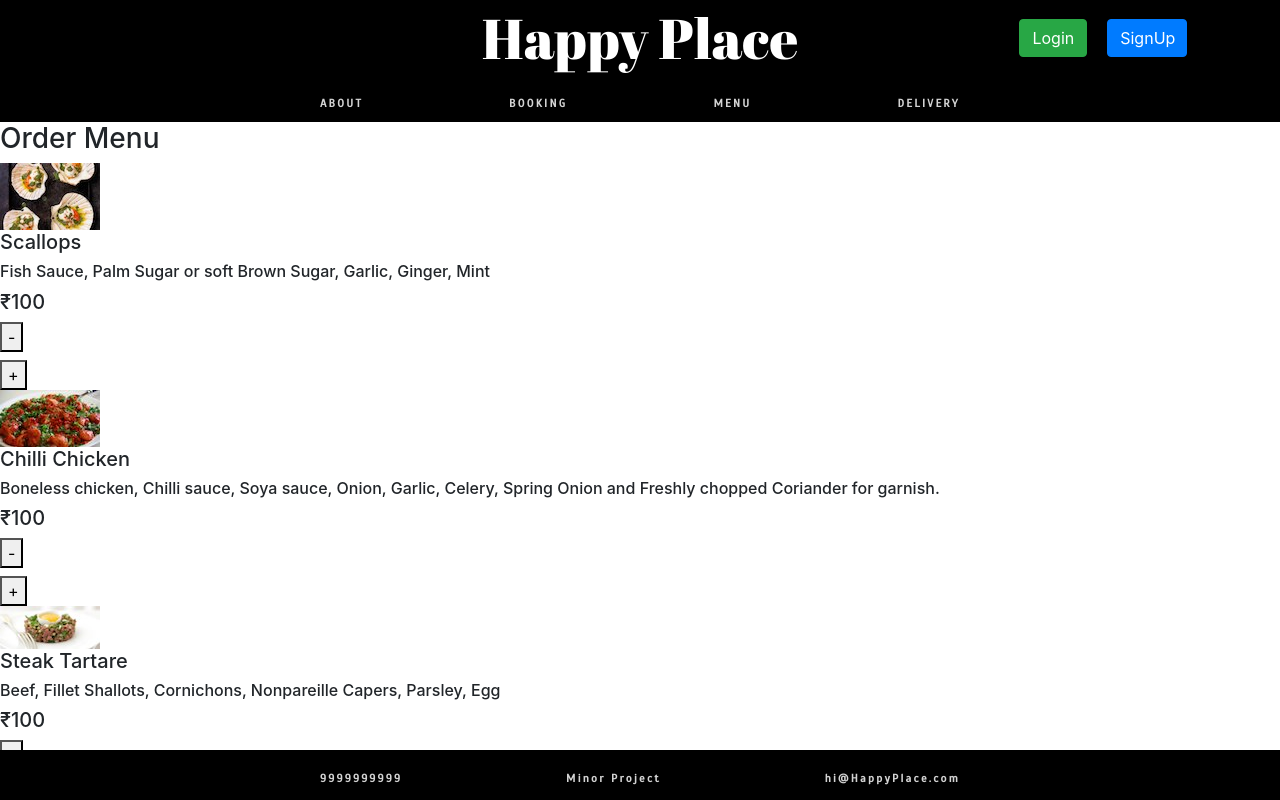
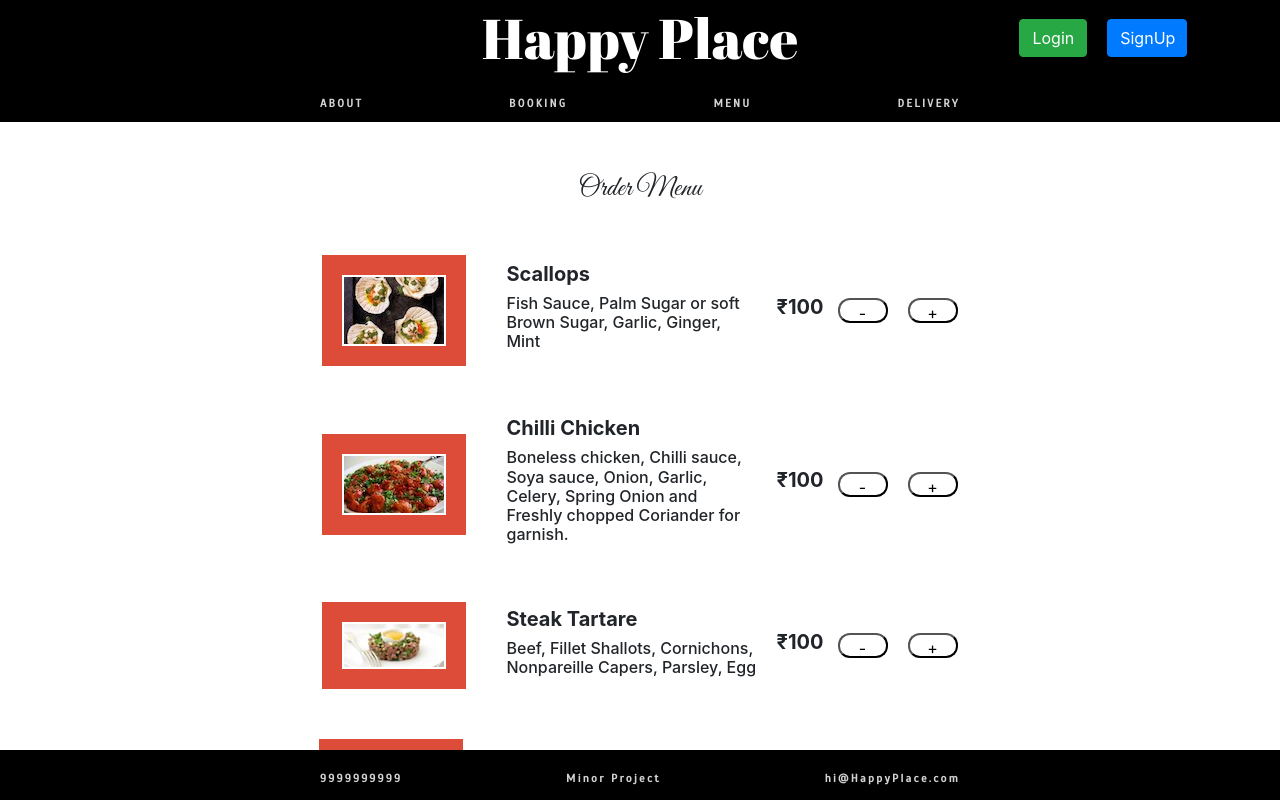
Before and after one commit to anand0540/HappyPlace, an Angular app: page /delivery in a window 1280 px wide. Built offline with nearby package versions, Linux system fonts and the light colour scheme; a web font is replaced by a local one.

Commit message:
addto cart stylised

```diff
--- a/src/app/delivery/add-to-cart/add-to-cart.component.html
+++ b/src/app/delivery/add-to-cart/add-to-cart.component.html
@@ -1,40 +1,40 @@
-<h3 className="orderMenu--intro">Order Menu</h3>
-				<div className="orderMenu">
-					<div className="orderMenu__container">
-						<div className="orderMenu--item">
+<h3 class="orderMenu--intro">Order Menu</h3>
+				<div class="orderMenu">
+					<div class="orderMenu__container">
+						<div class="orderMenu--item">
 							<img
-								className="orderMenu--item--thumb"
+								class="orderMenu--item--thumb"
 								src="assets/1.jpg"
 								alt="scallops"
 							/>
-							<div className="orderMenu--item--info">
-								<h5 className="orderMenu--item--info1">Scallops</h5>
-								<h6 className="orderMenu--item--info2">
+							<div class="orderMenu--item--info">
+								<h5 class="orderMenu--item--info1">Scallops</h5>
+								<h6 class="orderMenu--item--info2">
 									Fish Sauce, Palm Sugar or soft Brown Sugar, Garlic, Ginger,
 									Mint
 								</h6>
 							</div>
-							<h5 className="orderMenu--item--price">₹100</h5>
-							<div className="orderMenu--item--qtyContainer">
+							<h5 class="orderMenu--item--price">₹100</h5>
+							<div class="orderMenu--item--qtyContainer">
 								<button
-									className="orderMenu--item--buttonLess"
+									class="orderMenu--item--buttonLess"
 								>
 									-
 								</button>
 								<!-- <button
-									className="orderMenu--item--buttonLess"
+									class="orderMenu--item--buttonLess"
 									onClick={() => this.decreaseQty(1)}
 								>
 									-
 								</button> -->
-								<h6 className="orderMenu--item--h6"></h6>
+								<h6 class="orderMenu--item--h6"></h6>
 								<button
-									className="orderMenu--item--buttonMore"
+									class="orderMenu--item--buttonMore"
 								>
 									+
 								</button>
 								<!-- <button
-									className="orderMenu--item--buttonMore"
+									class="orderMenu--item--buttonMore"
 									onClick={() => this.increaseQty(1)}
 								>
 									+
@@ -42,207 +42,207 @@
 							</div>
 						</div>
 
-						<div className="orderMenu--item">
+						<div class="orderMenu--item">
 							<img
-								className="orderMenu--item--thumb"
+								class="orderMenu--item--thumb"
 								src="assets/2.jpg"
 								alt="Chilli_chicken"
 							/>
-							<div className="orderMenu--item--info">
-								<h5 className="orderMenu--item--info1">Chilli Chicken</h5>
-								<h6 className="orderMenu--item--info2">
+							<div class="orderMenu--item--info">
+								<h5 class="orderMenu--item--info1">Chilli Chicken</h5>
+								<h6 class="orderMenu--item--info2">
 									Boneless chicken, Chilli sauce, Soya sauce, Onion, Garlic,
 									Celery, Spring Onion and Freshly chopped Coriander for
 									garnish.
 								</h6>
 							</div>
-							<h5 className="orderMenu--item--price">₹100</h5>
-							<div className="orderMenu--item--qtyContainer">
+							<h5 class="orderMenu--item--price">₹100</h5>
+							<div class="orderMenu--item--qtyContainer">
 								<button
-									className="orderMenu--item--buttonLess"
+									class="orderMenu--item--buttonLess"
 								>
 									-
 								</button>
-								<h6 className="orderMenu--item--h6"></h6>
+								<h6 class="orderMenu--item--h6"></h6>
 								<button
-									className="orderMenu--item--buttonMore"
+									class="orderMenu--item--buttonMore"
 								>
 									+
 								</button>
 							</div>
 						</div>
 
-						<div className="orderMenu--item">
+						<div class="orderMenu--item">
 							<img
-								className="orderMenu--item--thumb"
+								class="orderMenu--item--thumb"
 								src="assets/3.jpg"
 								alt="Steak_tartare"
 							/>
-							<div className="orderMenu--item--info">
-								<h5 className="orderMenu--item--info1">Steak Tartare</h5>
-								<h6 className="orderMenu--item--info2">
+							<div class="orderMenu--item--info">
+								<h5 class="orderMenu--item--info1">Steak Tartare</h5>
+								<h6 class="orderMenu--item--info2">
 									Beef, Fillet Shallots, Cornichons, Nonpareille Capers,
 									Parsley, Egg
 								</h6>
 							</div>
-							<h5 className="orderMenu--item--price">₹100</h5>
-							<div className="orderMenu--item--qtyContainer">
+							<h5 class="orderMenu--item--price">₹100</h5>
+							<div class="orderMenu--item--qtyContainer">
 								<button
-									className="orderMenu--item--buttonLess"
+									class="orderMenu--item--buttonLess"
 								>
 									-
 								</button>
-								<h6 className="orderMenu--item--h6"></h6>
+								<h6 class="orderMenu--item--h6"></h6>
 								<button
-									className="orderMenu--item--buttonMore"
+									class="orderMenu--item--buttonMore"
 								>
 									+
 								</button>
 							</div>
 						</div>
 
-						<div className="orderMenu--item">
+						<div class="orderMenu--item">
 							<img
-								className="orderMenu--item--thumb"
+								class="orderMenu--item--thumb"
 								src="assets/4.jpg"
 								alt="Smoked_Salmon_Pancakes"
 							/>
-							<div className="orderMenu--item--info">
-								<h5 className="orderMenu--item--info1">
+							<div class="orderMenu--item--info">
+								<h5 class="orderMenu--item--info1">
 									Smoked Salmon Pancakes
 								</h5>
-								<h6 className="orderMenu--item--info2">
+								<h6 class="orderMenu--item--info2">
 									Potato Pancakes with Smoked Salmon, Caviar and Dill Cream.
 								</h6>
 							</div>
-							<h5 className="orderMenu--item--price">₹100</h5>
-							<div className="orderMenu--item--qtyContainer">
+							<h5 class="orderMenu--item--price">₹100</h5>
+							<div class="orderMenu--item--qtyContainer">
 								<button
-									className="orderMenu--item--buttonLess"
+									class="orderMenu--item--buttonLess"
 								>
 									-
 								</button>
-								<h6 className="orderMenu--item--h6"></h6>
+								<h6 class="orderMenu--item--h6"></h6>
 								<button
-									className="orderMenu--item--buttonMore"
+									class="orderMenu--item--buttonMore"
 								>
 									+
 								</button>
 							</div>
 						</div>
 
-						<div className="orderMenu--item">
+						<div class="orderMenu--item">
 							<img
-								className="orderMenu--item--thumb"
+								class="orderMenu--item--thumb"
 								src="assets/5.jpg"
 								alt="Strawberry_Fudge
 				"
 							/>
-							<div className="orderMenu--item--info">
-								<h5 className="orderMenu--item--info1">Strawberry Fudge</h5>
-								<h6 className="orderMenu--item--info2">
+							<div class="orderMenu--item--info">
+								<h5 class="orderMenu--item--info1">Strawberry Fudge</h5>
+								<h6 class="orderMenu--item--info2">
 									Strawberry frosting and White Chocolate chips
 								</h6>
 							</div>
-							<h5 className="orderMenu--item--price">₹100</h5>
-							<div className="orderMenu--item--qtyContainer">
+							<h5 class="orderMenu--item--price">₹100</h5>
+							<div class="orderMenu--item--qtyContainer">
 								<button
-									className="orderMenu--item--buttonLess"
+									class="orderMenu--item--buttonLess"
 								>
 									-
 								</button>
-								<h6 className="orderMenu--item--h6"></h6>
+								<h6 class="orderMenu--item--h6"></h6>
 								<button
-									className="orderMenu--item--buttonMore"
+									class="orderMenu--item--buttonMore"
 								>
 									+
 								</button>
 							</div>
 						</div>
 
-						<div className="orderMenu--item">
+						<div class="orderMenu--item">
 							<img
-								className="orderMenu--item--thumb"
+								class="orderMenu--item--thumb"
 								src="assets/6.jpg"
 								alt="Nutella_Mouse"
 							/>
-							<div className="orderMenu--item--info">
-								<h5 className="orderMenu--item--info1">Nutella Mouse</h5>
-								<h6 className="orderMenu--item--info2">
+							<div class="orderMenu--item--info">
+								<h5 class="orderMenu--item--info1">Nutella Mouse</h5>
+								<h6 class="orderMenu--item--info2">
 									Nutella, Whipped cream, Brown Sugar, Dark Chocolate
 								</h6>
 							</div>
-							<h5 className="orderMenu--item--price">₹100</h5>
-							<div className="orderMenu--item--qtyContainer">
+							<h5 class="orderMenu--item--price">₹100</h5>
+							<div class="orderMenu--item--qtyContainer">
 								<button
-									className="orderMenu--item--buttonLess"
+									class="orderMenu--item--buttonLess"
 								>
 									-
 								</button>
-								<h6 className="orderMenu--item--h6"></h6>
+								<h6 class="orderMenu--item--h6"></h6>
 								<button
-									className="orderMenu--item--buttonMore"
+									class="orderMenu--item--buttonMore"
 								>
 									+
 								</button>
 							</div>
 						</div>
 
-						<div className="orderMenu--item">
+						<div class="orderMenu--item">
 							<img
-								className="orderMenu--item--thumb"
+								class="orderMenu--item--thumb"
 								src="assets/7.jpg"
 								alt="Homemade_Frozen_Yogurt"
 							/>
-							<div className="orderMenu--item--info">
-								<h5 className="orderMenu--item--info1">
+							<div class="orderMenu--item--info">
+								<h5 class="orderMenu--item--info1">
 									Homemade Frozen Yogurt
 								</h5>
-								<h6 className="orderMenu--item--info2">
+								<h6 class="orderMenu--item--info2">
 									Heavy Whipped cream, all purpose flour, Eggs, Crushed
 									Pineapple, White Chocolate
 								</h6>
 							</div>
-							<h5 className="orderMenu--item--price">₹100</h5>
-							<div className="orderMenu--item--qtyContainer">
+							<h5 class="orderMenu--item--price">₹100</h5>
+							<div class="orderMenu--item--qtyContainer">
 								<button
-									className="orderMenu--item--buttonLess"
+									class="orderMenu--item--buttonLess"
 								>
 									-
 								</button>
-								<h6 className="orderMenu--item--h6"></h6>
+								<h6 class="orderMenu--item--h6"></h6>
 								<button
-									className="orderMenu--item--buttonMore"
+									class="orderMenu--item--buttonMore"
 								>
 									+
 								</button>
 							</div>
 						</div>
 
-						<div className="orderMenu--item">
+						<div class="orderMenu--item">
 							<img
-								className="orderMenu--item--thumb"
+								class="orderMenu--item--thumb"
 								src="assets/8.jpg"
 								alt="Rosses"
 							/>
-							<div className="orderMenu--item--info">
-								<h5 className="orderMenu--item--info1">
+							<div class="orderMenu--item--info">
+								<h5 class="orderMenu--item--info1">
 									Red Roses and Champagne
 								</h5>
-								<h6 className="orderMenu--item--info2">
+								<h6 class="orderMenu--item--info2">
 									Champagne Wrapped in hundered Beautiful Red Roses.
 								</h6>
 							</div>
-							<h5 className="orderMenu--item--price">₹100</h5>
-							<div className="orderMenu--item--qtyContainer">
+							<h5 class="orderMenu--item--price">₹100</h5>
+							<div class="orderMenu--item--qtyContainer">
 								<button
-									className="orderMenu--item--buttonLess"
+									class="orderMenu--item--buttonLess"
 								>
 									-
 								</button>
-								<h6 className="orderMenu--item--h6"></h6>
+								<h6 class="orderMenu--item--h6"></h6>
 								<button
-									className="orderMenu--item--buttonMore"
+									class="orderMenu--item--buttonMore"
 								>
 									+
 								</button>
```
